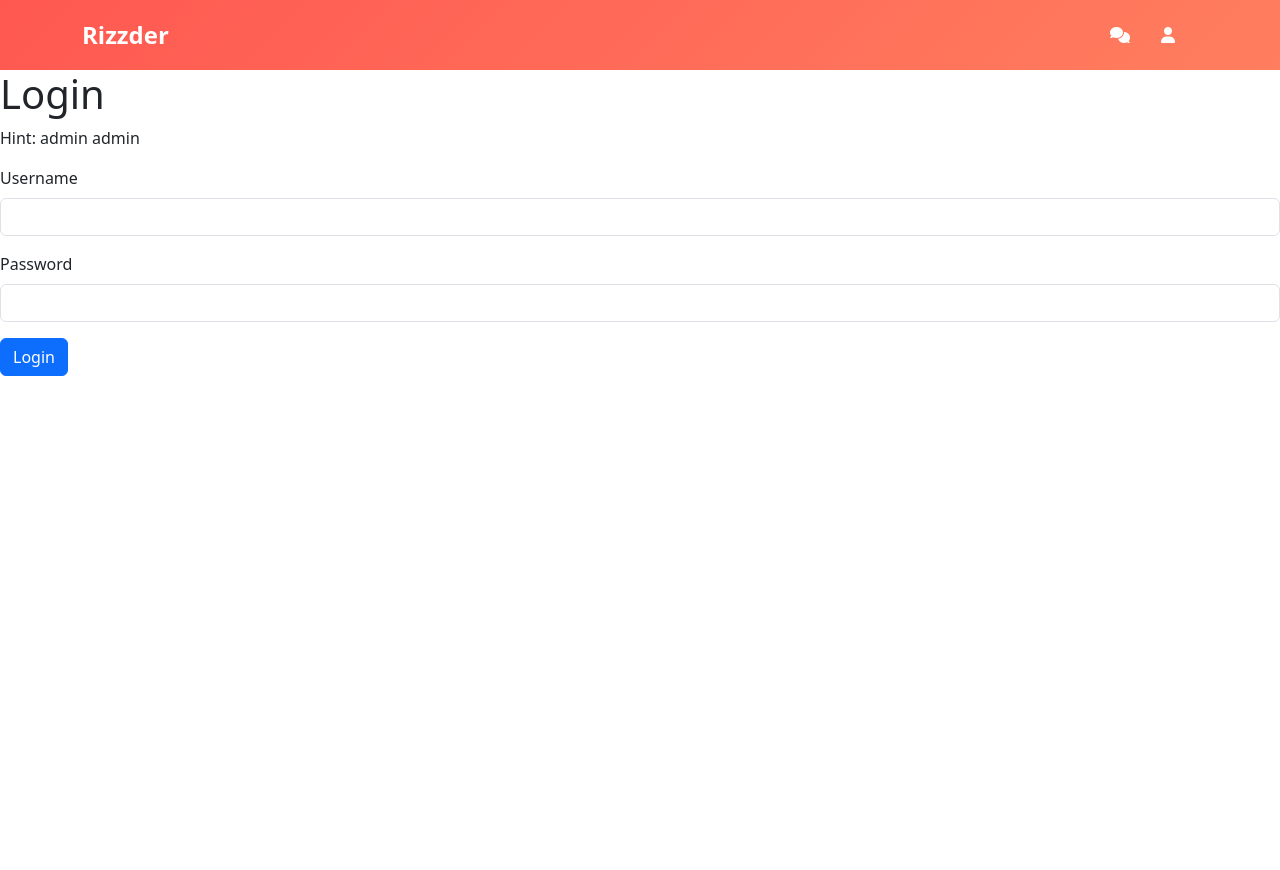
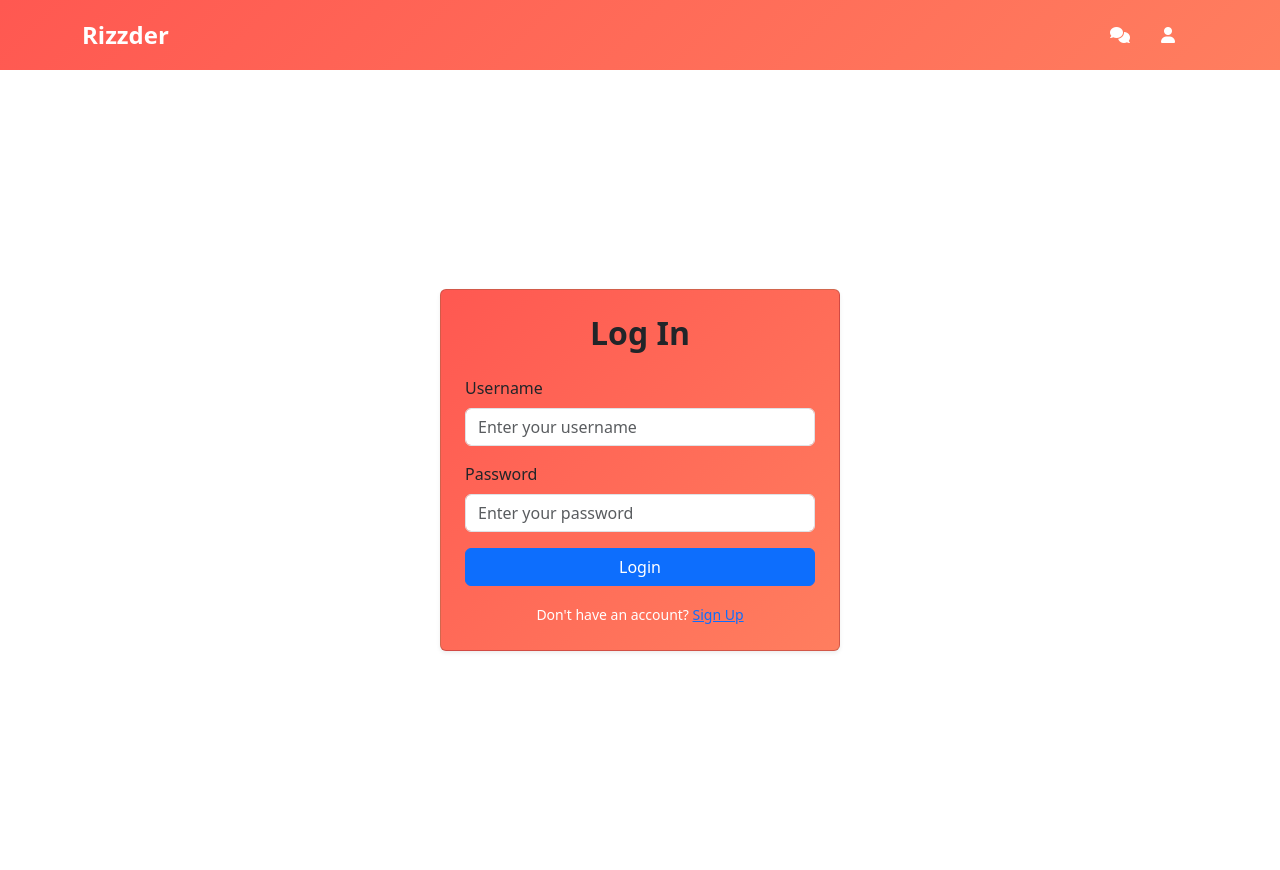
Before and after one commit to Alexh1972/Rizzder-Web-Server, a Flask app: page /login in a window 1280 px wide. Before the commit the page ends 376 px from the top, so only its background shows below. Run offline with Flask 3, Linux system fonts and the light colour scheme.

Commit message:
login page

```diff
--- a/public/style.css
+++ b/public/style.css
@@ -90,3 +90,20 @@
 .action-buttons .super-like {
   background: #3b8beb;
 }
+
+.login-container {
+  background: linear-gradient(135deg, #ff5851, #ff7e5f);
+  padding: 20px;
+  max-width: 400px;
+}
+
+.card-title {
+  font-size: 32px;
+  font-weight: bold;
+  color: white;
+}
+
+.mt-3 {
+  color: white;
+  text-align: center;
+}
--- a/templates/_base.html
+++ b/templates/_base.html
@@ -21,7 +21,7 @@
     <header class="site-header">
         <nav class="navbar navbar-expand-md">
             <div class="container">
-                <a class="navbar-brand" href="#">Rizzder</a>
+                <a class="navbar-brand" href="/">Rizzder</a>
                 <div id="navbarToggle">
                     <ul class="navbar-nav ms-auto d-flex flex-row">
                         <li class="nav-item">
--- a/templates/index.html
+++ b/templates/index.html
@@ -1,5 +1,5 @@
 {% extends "_base.html" %}
-{% block title %}Rizzder{% endblock %}
+{% block title %}Rizzder - Home{% endblock %}
 
 {% block content %}
 <main class="container">
@@ -7,7 +7,7 @@
         <div class="profile-card">
             <img src="../public/images/great_tit.jpg" alt="Great titty pic">
             <h3>The Great Tit, Old Enough</h3>
-            <p>"We love all tits, but this one's special."</p>
+            <p>"Everyone loves a great titty."</p>
         </div>
     </div>
 </main>
--- a/templates/login.html
+++ b/templates/login.html
@@ -1,35 +1,37 @@
 {% extends "_base.html" %}
 
-{% block title %}Login{% endblock %}
-
-{% block nav_bar %}
-<a class="nav-item nav-link" href="/">Gallery</a>
-<a class="nav-item nav-link" href="/about">About me</a>
-{% if session["authenticated"] %}
-<a class="nav-item nav-link" href="/upload">Upload</a>
-<a class="nav-item nav-link" href="/logout">Logout</a>
-{% else %}
-<a class="nav-item nav-link active" href="/login">Login</a>
-{% endif %}
-{% endblock %}
+{% block title %}Rizzder - Login{% endblock %}
 
 {% block content %}
-<h1 class="main-title">Login</h1>
+<div class="container d-flex justify-content-center align-items-center vh-100">
+  <div class="card p-4 shadow-sm login-container" style="width: 100%; max-width: 400px;">
+    <h2 class="text-center mb-4 card-title">Log In</h2>
 
-<p>Hint: admin admin</p>
+    {% if error_msg %}
+    <div class="alert alert-danger" role="alert">
+      {{ error_msg }}
+    </div>
+    {% endif %}
 
     <form method="post" class="login-form">
-  {% if error_msg %}
-  <div style="color: red;">{{ error_msg }}</div>
-  {% endif %}
       <div class="mb-3">
         <label for="username" class="form-label">Username</label>
-    <input type="text" class="form-control" name="username" id="username">
+        <input type="text" class="form-control" name="username" id="username" placeholder="Enter your username"
+          required>
       </div>
       <div class="mb-3">
         <label for="password" class="form-label">Password</label>
-    <input type="password" class="form-control" name="password" id="password">
+        <input type="password" class="form-control" name="password" id="password" placeholder="Enter your password"
+          required>
       </div>
+      <div class="d-grid gap-2">
         <button type="submit" class="btn btn-primary">Login</button>
+      </div>
     </form>
+
+    <div class="mt-3 text-center">
+      <small>Don't have an account? <a href="/register" class="text-primary">Sign Up</a></small>
+    </div>
+  </div>
+</div>
 {% endblock %}
```
Also changed, not shown: templates/about.html (deleted, +0 -54 lines), templates/upload.html (deleted, +0 -54 lines). Lines whose indentation alone changed are shown as unchanged.
